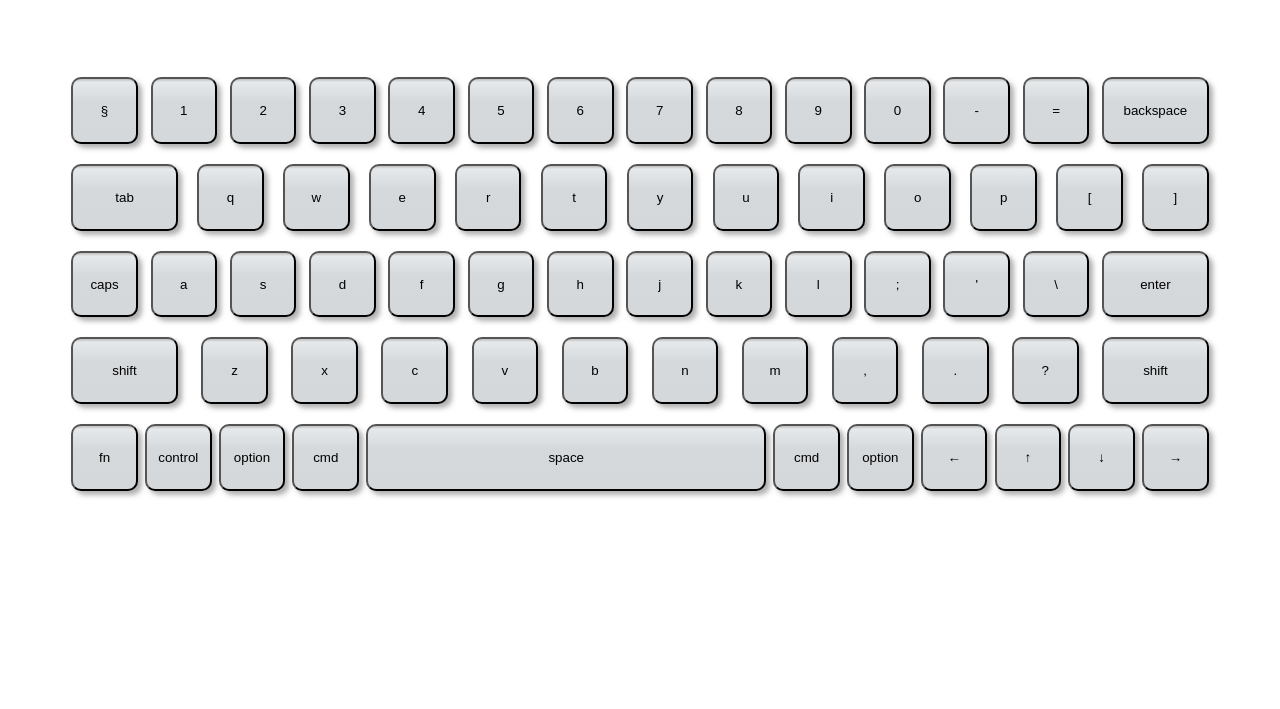
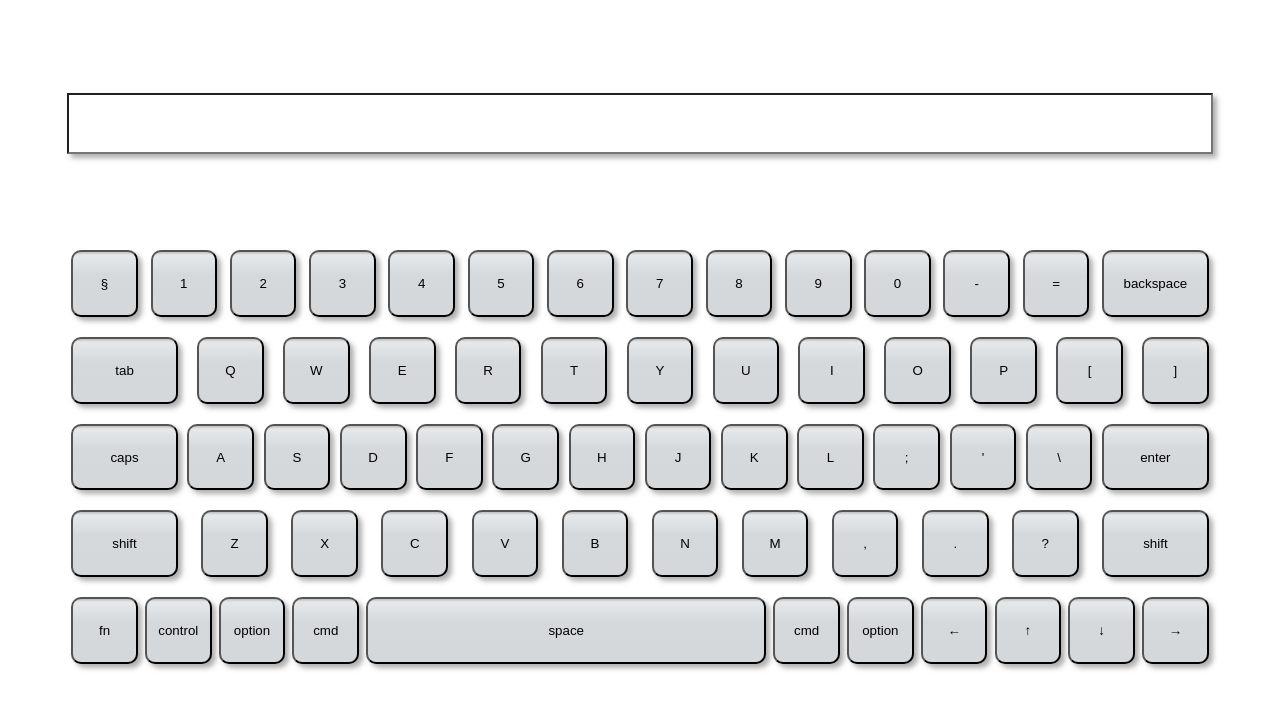
Before and after one commit to AntonovkaE/virtual-keyboard, a website built with webpack: page src/index.html in a window 1280 px wide. Both pictures are taken after a click on the button "caps". Shown: the part 61-770 px from the top of the page. Built offline with nearby package versions, Linux system fonts and the light colour scheme.

Commit message:
feat: do toggle case for letter keys

```diff
--- a/src/index.js
+++ b/src/index.js
@@ -4,6 +4,10 @@ import { keysEn } from './utils/keys';
 let fragment = new DocumentFragment();
 let keyboard = document.createElement('div')
 keyboard.classList.add('keyboard')
+
+const textArea = document.createElement('input')
+textArea.classList.add('textarea')
+
 
 function charIsLetter(char) {
   if (typeof char !== 'string') {
@@ -12,8 +16,26 @@ function charIsLetter(char) {
   return (/^[a-zA-Za-яА-Я]+$/.test(char) && char.length === 1);
 }
 
+function toggleSize() {
+  const keys = Array.from(document.querySelectorAll('.key_letter'));
+  keys.forEach(key => {
+    if (/^[a-za-я]+$/.test(key.textContent)) {
+      key.textContent = key.textContent.toUpperCase()
+    } else {
+      key.textContent = key.textContent.toLowerCase()
+    }
+
+  })
+}
+
+
 function isWideKey(key, keyElement) {
   switch (key) {
+    case 'caps':
+      keyElement.classList.add('key_wide');
+      keyElement.addEventListener('click', () => {
+        toggleSize()
+      })
     case 'tab':
     case 'shift':
     case 'enter':
@@ -23,6 +45,7 @@ function isWideKey(key, keyElement) {
     case 'space':
       keyElement.classList.add('key_space');
       break;
+
   }
 }
 
@@ -31,6 +54,9 @@ for (let rowNumb in keysEn) {
   row.classList.add('keyboard__row')
   keysEn[rowNumb].forEach(key => {
     const keyElement = document.createElement("button");
+    if (charIsLetter(key)) {
+      keyElement.classList.add('key_letter')
+    }
     isWideKey(key, keyElement)
     keyElement.textContent = key
     keyElement.setAttribute("type", "button");
@@ -39,6 +65,6 @@ for (let rowNumb in keysEn) {
   })
   keyboard.appendChild(row)
 }
-
+fragment.appendChild(textArea)
 fragment.appendChild(keyboard)
 document.querySelector('body').appendChild(fragment)
--- a/src/pages/index.css
+++ b/src/pages/index.css
@@ -1,3 +1,11 @@
+.textarea {
+  width: 90%;
+  display: block;
+  font-size: 3rem;
+  margin: 2em auto;
+  box-shadow: 4px 4px 5px 0px rgba(100,100,100,0.5);
+}
+
 .keyboard {
   display: flex;
   width: 90%;
```
